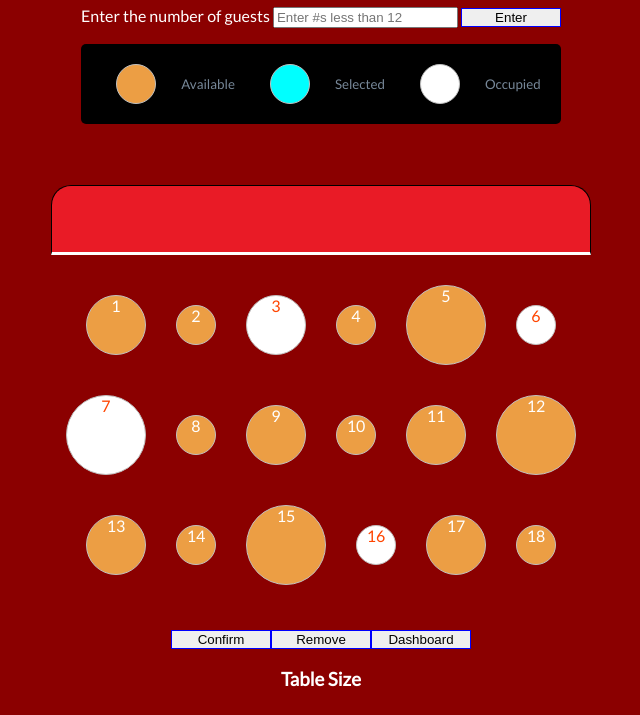
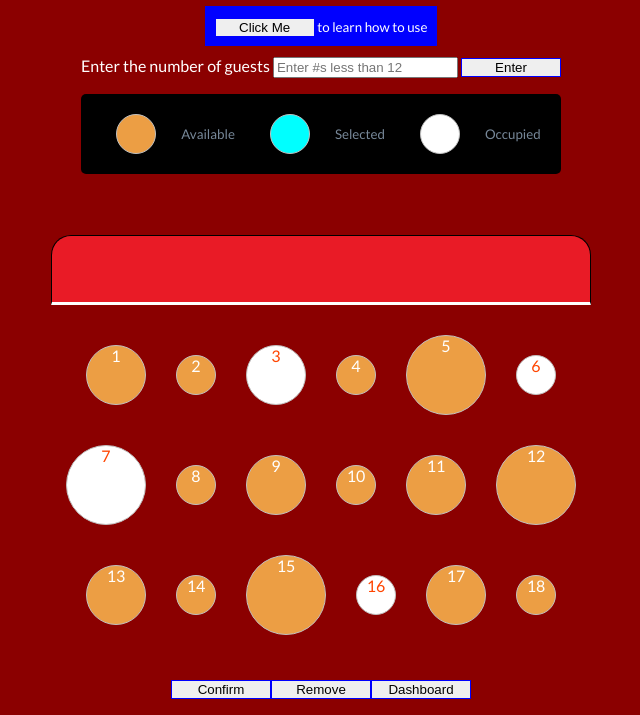
Before and after one commit to LongVu80/restaurant-seating, a plain HTML site: page index.html in a window 1280 px wide. Shown: the part 84-799 px from the top of the page, without its empty margins (319-959 px from the left). Drawn offline with nearby package versions, Linux system fonts and the light colour scheme.

Commit message:
update a pop up

```diff
--- a/css/style.css
+++ b/css/style.css
@@ -23,8 +23,15 @@ button{
 .container{
     perspective: 1000px;
     margin: 30px;
+
 }
 
+#learn{
+    height: 40px;
+    background-color: blue;
+    padding: 10px;
+    margin-bottom: 10px;
+}
 .stage{
     background-color: rgb(233, 27, 38);
     height: 70px;
--- a/index.html
+++ b/index.html
@@ -9,6 +9,10 @@
 </head>
 <body>
     <h1>Restaurant Seating</h1>
+    <div id="learn">
+        <button onclick="how()">Click Me</button><small> to learn how to use</small>
+    </div>
+
     <div class="table-container">
         <label>Enter the number of guests</label>
         <input type="text" id="guests" placeholder="Enter #s less than 12">
--- a/js/script.js
+++ b/js/script.js
@@ -4,6 +4,14 @@ let twelveSeats = document.querySelectorAll('.twelve');
 let fourSeats = document.querySelectorAll('.four');
 let occupied = document.querySelectorAll('.occupied')
 let value = document.querySelector('.value')
+
+function how(){
+    alert(`inspired from movie seating.
+
+    to seat customers: enter the number of guests, choose table, confirm, to remove and choose other table, click remove,
+
+    to remove table with occupied status to available: go to dashboard, choose the occupied table, click remove.`)
+}
 
 document.addEventListener("click", addActive);
 
```
Also changed, not shown: img/eight.png (deleted), img/four.png (deleted), img/six.png (deleted), img/ten.png (deleted).
